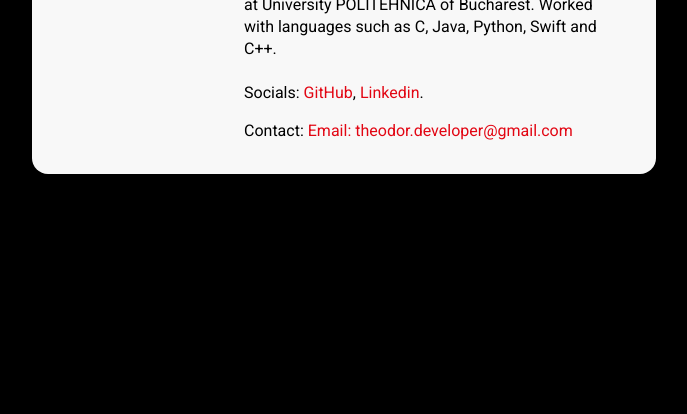
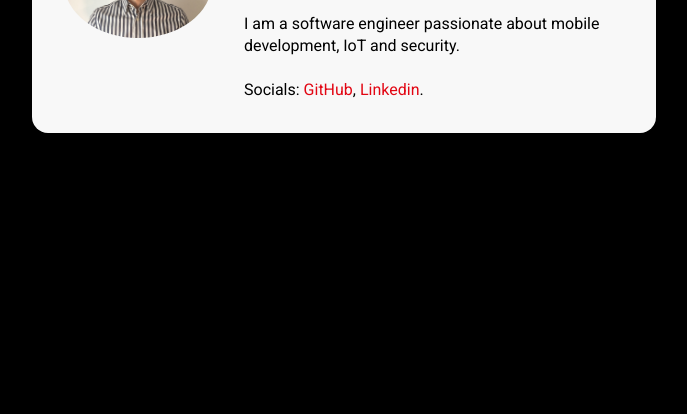
Before and after one commit to TheodorUngureanu/TheodorUngureanu.github.io, a plain HTML site: page index.html in a window 1280 px wide. Shown: the part 386-800 px from the top of the page, without its empty margins (296-983 px from the left). Drawn offline with Linux system fonts and the light colour scheme.

Commit message:
Update index.html

```diff
--- a/index.html
+++ b/index.html
@@ -26,8 +26,7 @@
             <p class="card__specialization">Software Engineer</p>
           </header>
           <p class="card__description card__description--with-margin">
-            I am a second year master in CyberSecurity student at University POLITEHNICA of Bucharest.
-Worked with languages such as C, Java, Python, Swift and C++.
+            I am a software engineer passionate about mobile development, IoT and security.
           </p>
           <p class="card__description">
             Socials:
@@ -44,16 +43,6 @@ Worked with languages such as C, Java, Python, Swift and C++.
               >Linkedin</a
             >.
           </p>
-                    </p>
-          <p class="card__description">
-            Contact:
-            <a
-              href="theodor.developer@gmail.com"
-              target="_blank"
-              class="card__link"
-              >Email: theodor.developer@gmail.com</a
-            >
-          </p>
         </div>
       </div>
     </main>
```
